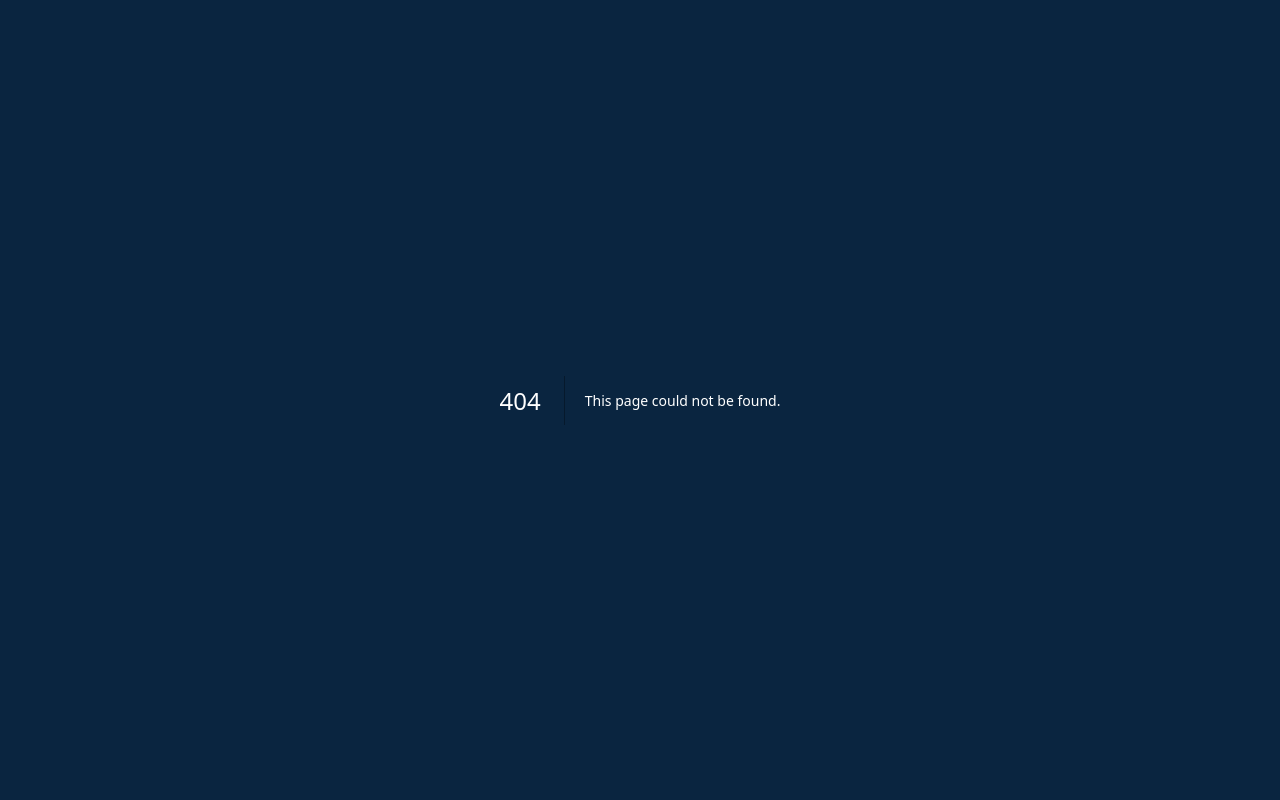
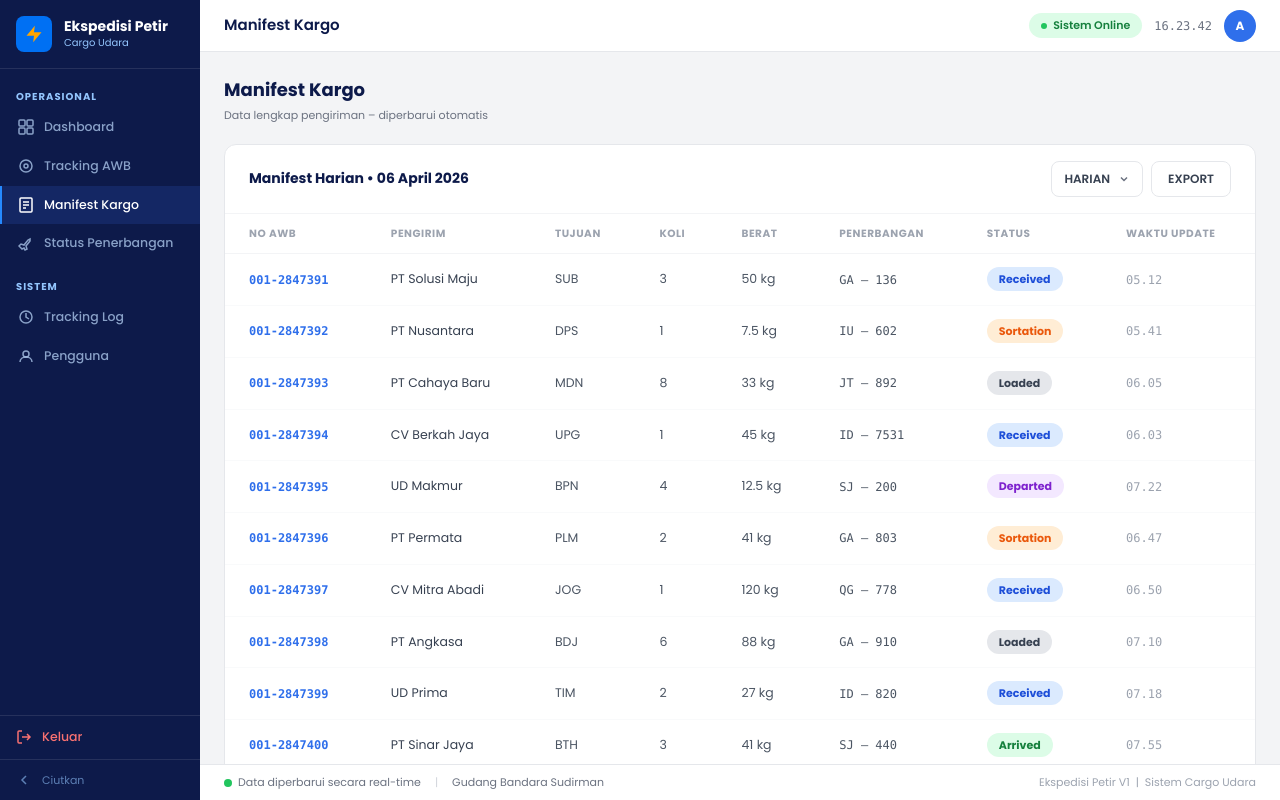
Before and after one commit to j3pa/PROJECT, a Next.js app in the folder nextjs-dashboard/: page /dashboard/manifest in a window 1280 px wide. Before the commit this address had no page. Built offline with nearby package versions, Linux system fonts and the light colour scheme.

Commit message:
Menambahkan page manifest
Membuat data dummy, dan membuat page manifest

```diff
--- /dev/null
+++ b/nextjs-dashboard/app/dashboard/manifest/page.tsx
@@ -0,0 +1,189 @@
+'use client'
+
+import { useState } from 'react'
+import Topbar from '@/app/ui/dashboard/topbar'
+
+interface ManifestRow {
+  awb: string
+  pengirim: string
+  tujuan: string
+  koli: number
+  berat: string
+  penerbangan: string
+  status: 'Received' | 'Sortation' | 'Loaded' | 'Departed' | 'Arrived'
+  waktuUpdate: string
+}
+
+const allData: ManifestRow[] = [
+  { awb: '001-2847391', pengirim: 'PT Solusi Maju',  tujuan: 'SUB', koli: 3, berat: '50 kg',   penerbangan: 'GA – 136',  status: 'Received',  waktuUpdate: '05.12' },
+  { awb: '001-2847392', pengirim: 'PT Nusantara',    tujuan: 'DPS', koli: 1, berat: '7.5 kg',  penerbangan: 'IU – 602',  status: 'Sortation', waktuUpdate: '05.41' },
+  { awb: '001-2847393', pengirim: 'PT Cahaya Baru',  tujuan: 'MDN', koli: 8, berat: '33 kg',   penerbangan: 'JT – 892',  status: 'Loaded',    waktuUpdate: '06.05' },
+  { awb: '001-2847394', pengirim: 'CV Berkah Jaya',  tujuan: 'UPG', koli: 1, berat: '45 kg',   penerbangan: 'ID – 7531', status: 'Received',  waktuUpdate: '06.03' },
+  { awb: '001-2847395', pengirim: 'UD Makmur',       tujuan: 'BPN', koli: 4, berat: '12.5 kg', penerbangan: 'SJ – 200',  status: 'Departed',  waktuUpdate: '07.22' },
+  { awb: '001-2847396', pengirim: 'PT Permata',      tujuan: 'PLM', koli: 2, berat: '41 kg',   penerbangan: 'GA – 803',  status: 'Sortation', waktuUpdate: '06.47' },
+  { awb: '001-2847397', pengirim: 'CV Mitra Abadi',  tujuan: 'JOG', koli: 1, berat: '120 kg',  penerbangan: 'QG – 778',  status: 'Received',  waktuUpdate: '06.50' },
+  { awb: '001-2847398', pengirim: 'PT Angkasa',      tujuan: 'BDJ', koli: 6, berat: '88 kg',   penerbangan: 'GA – 910',  status: 'Loaded',    waktuUpdate: '07.10' },
+  { awb: '001-2847399', pengirim: 'UD Prima',        tujuan: 'TIM', koli: 2, berat: '27 kg',   penerbangan: 'ID – 820',  status: 'Received',  waktuUpdate: '07.18' },
+  { awb: '001-2847400', pengirim: 'PT Sinar Jaya',   tujuan: 'BTH', koli: 3, berat: '41 kg',   penerbangan: 'SJ – 440',  status: 'Arrived',   waktuUpdate: '07.55' },
+]
+
+const badgeStyle: Record<ManifestRow['status'], string> = {
+  Received:  'bg-blue-100 text-blue-700',
+  Sortation: 'bg-orange-100 text-orange-600',
+  Loaded:    'bg-gray-200 text-gray-700',
+  Departed:  'bg-purple-100 text-purple-700',
+  Arrived:   'bg-green-100 text-green-700',
+}
+
+const PERIODS = ['Harian', 'Mingguan', 'Bulanan']
+
+export default function ManifestPage() {
+  const [period, setPeriod]   = useState('Harian')
+  const [showDrop, setShowDrop] = useState(false)
+
+  function handleExport() {
+    const headers = ['No AWB', 'Pengirim', 'Tujuan', 'Koli', 'Berat', 'Penerbangan', 'Status', 'Waktu Update']
+    const rows = allData.map(r =>
+      [r.awb, r.pengirim, r.tujuan, r.koli, r.berat, r.penerbangan, r.status, r.waktuUpdate].join(',')
+    )
+    const csv  = [headers.join(','), ...rows].join('\n')
+    const blob = new Blob([csv], { type: 'text/csv' })
+    const url  = URL.createObjectURL(blob)
+    const a    = Object.assign(document.createElement('a'), {
+      href: url,
+      download: `manifest-${period.toLowerCase()}-06-apr-2026.csv`,
+    })
+    a.click()
+    URL.revokeObjectURL(url)
+  }
+
+  return (
+    <>
+      <Topbar title="Manifest Kargo" />
+
+      <div className="p-6">
+        {/* Page header */}
+        <h1 className="text-[18px] font-bold text-[#0d1a4a] mb-1">Manifest Kargo</h1>
+        <p className="text-[11px] text-gray-500 mb-5">
+          Data lengkap pengiriman – diperbarui otomatis
+        </p>
+
+        {/* Card */}
+        <div className="bg-white border border-gray-200 rounded-xl overflow-hidden">
+
+          {/* Card header */}
+          <div className="flex items-center justify-between px-6 py-4 border-b border-gray-100">
+            <h2 className="text-[14px] font-bold text-[#0d1a4a]">
+              Manifest Harian • 06 April 2026
+            </h2>
+
+            <div className="flex items-center gap-2">
+              {/* Period dropdown */}
+              <div className="relative">
+                <button
+                  onClick={() => setShowDrop(d => !d)}
+                  className="flex items-center gap-2 h-9 px-3 border border-gray-200 rounded-lg text-[12px] font-semibold text-gray-700 bg-white hover:bg-gray-50 transition"
+                >
+                  {period.toUpperCase()}
+                  <svg className="w-3 h-3 text-gray-500" viewBox="0 0 16 16" fill="none" stroke="currentColor" strokeWidth="2">
+                    <polyline points="4,6 8,10 12,6"/>
+                  </svg>
+                </button>
+                {showDrop && (
+                  <div className="absolute right-0 top-10 bg-white border border-gray-200 rounded-lg shadow-lg z-10 overflow-hidden min-w-[120px]">
+                    {PERIODS.map(p => (
+                      <button
+                        key={p}
+                        onClick={() => { setPeriod(p); setShowDrop(false) }}
+                        className={`w-full text-left px-4 py-2.5 text-[12px] font-medium hover:bg-gray-50 transition ${
+                          period === p ? 'text-blue-700 font-semibold bg-blue-50' : 'text-gray-700'
+                        }`}
+                      >
+                        {p}
+                      </button>
+                    ))}
+                  </div>
+                )}
+              </div>
+
+              {/* Export button */}
+              <button
+                onClick={handleExport}
+                className="h-9 px-4 border border-gray-200 rounded-lg text-[12px] font-semibold text-gray-700 bg-white hover:bg-gray-50 transition"
+              >
+                EXPORT
+              </button>
+            </div>
+          </div>
+
+          {/* Table */}
+          <div className="overflow-x-auto">
+            <table className="w-full text-[12.5px]">
+              <thead>
+                <tr className="border-b border-gray-100">
+                  {['NO AWB', 'PENGIRIM', 'TUJUAN', 'KOLI', 'BERAT', 'PENERBANGAN', 'STATUS', 'WAKTU UPDATE'].map(h => (
+                    <th
+                      key={h}
+                      className="text-left px-6 py-3 text-[10.5px] font-bold text-gray-400 uppercase tracking-wider whitespace-nowrap"
+                    >
+                      {h}
+                    </th>
+                  ))}
+                </tr>
+              </thead>
+              <tbody>
+                {allData.map((row, i) => (
+                  <tr
+                    key={row.awb}
+                    className={`border-b border-gray-50 hover:bg-blue-50/30 transition ${
+                      i === allData.length - 1 ? 'border-b-0' : ''
+                    }`}
+                  >
+                    <td className="px-6 py-4 font-mono text-blue-600 font-semibold text-[12px] whitespace-nowrap">
+                      {row.awb}
+                    </td>
+                    <td className="px-6 py-4 text-gray-700 whitespace-nowrap">
+                      {row.pengirim}
+                    </td>
+                    <td className="px-6 py-4 text-gray-600 whitespace-nowrap">
+                      {row.tujuan}
+                    </td>
+                    <td className="px-6 py-4 text-gray-600 whitespace-nowrap">
+                      {row.koli}
+                    </td>
+                    <td className="px-6 py-4 text-gray-600 whitespace-nowrap">
+                      {row.berat}
+                    </td>
+                    <td className="px-6 py-4 font-mono text-gray-600 text-[12px] whitespace-nowrap">
+                      {row.penerbangan}
+                    </td>
+                    <td className="px-6 py-4 whitespace-nowrap">
+                      <span className={`text-[11px] font-bold px-3 py-1 rounded-full ${badgeStyle[row.status]}`}>
+                        {row.status}
+                      </span>
+                    </td>
+                    <td className="px-6 py-4 font-mono text-gray-400 text-[12px] whitespace-nowrap">
+                      {row.waktuUpdate}
+                    </td>
+                  </tr>
+                ))}
+              </tbody>
+            </table>
+          </div>
+
+          {/* Card footer */}
+          <div className="px-6 py-3 border-t border-gray-100 flex items-center justify-between">
+            <p className="text-[11px] text-gray-400">
+              Total {allData.length} kargo ·{' '}
+              {allData.reduce((sum, r) => sum + r.koli, 0)} koli ·{' '}
+              {allData.filter(r => r.status === 'Arrived' || r.status === 'Departed').length} sudah dikirim
+            </p>
+            <p className="text-[11px] text-gray-400">
+              Periode: <span className="font-semibold text-gray-600">{period}</span>
+            </p>
+          </div>
+        </div>
+      </div>
+    </>
+  )
+}
```
